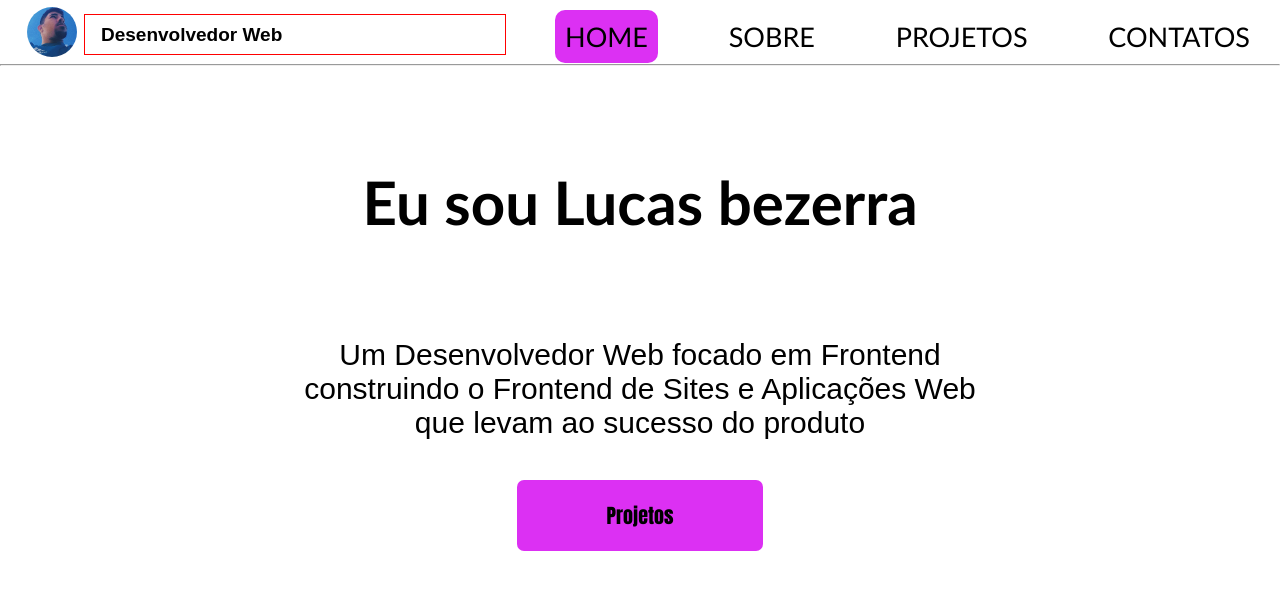
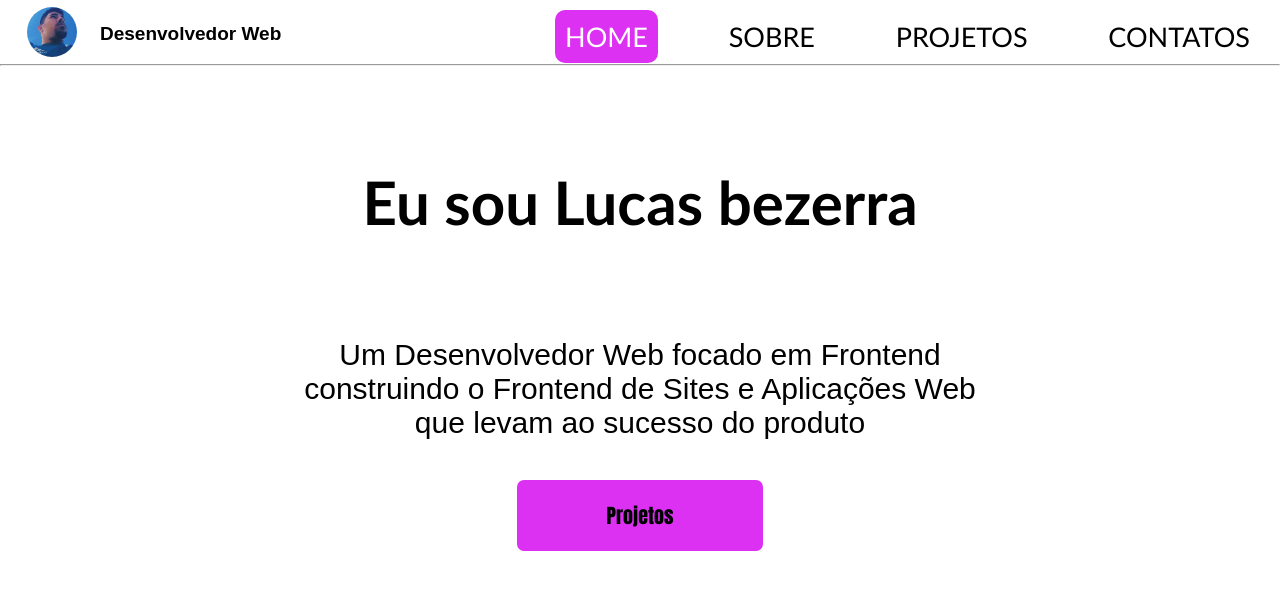
Before and after one commit to lucasbezerrapro/Portifolio_pessoal, a plain HTML site: page site/index.html in a window 1280 px wide. In both pictures the pointer is over the link "HOME". Drawn offline with Linux system fonts and the light colour scheme.

Commit message:
portifolio dev 2.0.0

```diff
--- a/CSS/style.css
+++ b/CSS/style.css
@@ -27,7 +27,6 @@ body{
 }
 #header-logo-sub {
     width: 400px;
-    border: 1px solid red;
     font-family: Arial, Helvetica;
     font-size: 1em;
     margin-left: 7px;
@@ -112,6 +111,7 @@ body{
 }
 /*animations*/
 #main-letras a:hover {
+    color: white;
     background: rgb(220, 48, 243);
     border-radius: 10px;
 }
```
